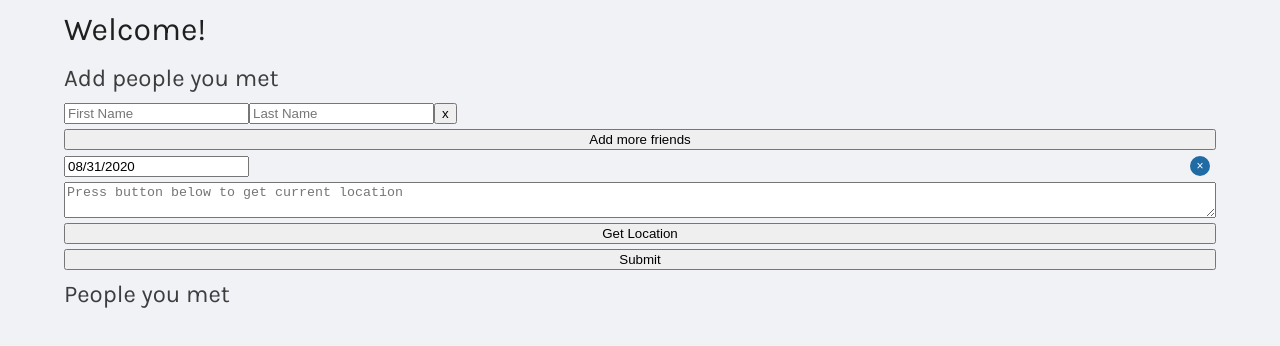
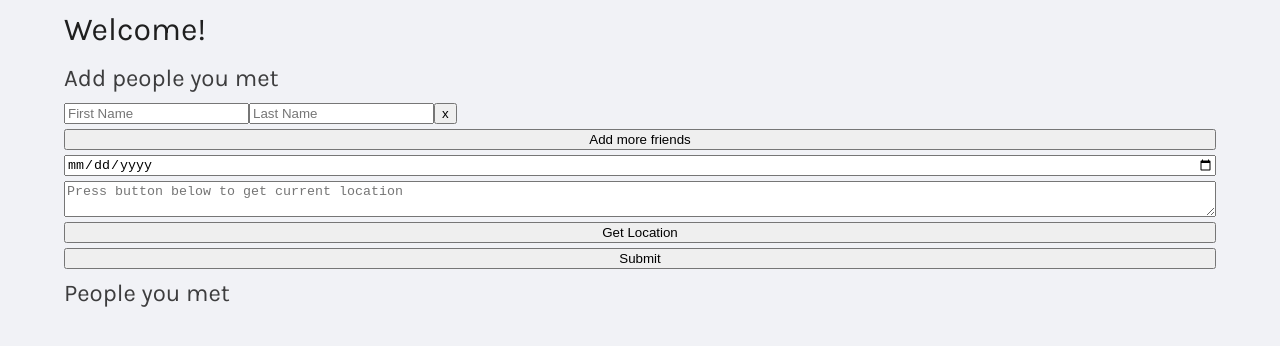
Before and after one commit to mar-zim/spread-love, a React (Create React App) app: page / in a window 1280 px wide. Shown: the top 346 px of the page. Built offline with nearby package versions, Linux system fonts and the light colour scheme.

Commit message:
Fix date picker in form

```diff
--- a/package.json
+++ b/package.json
@@ -8,7 +8,6 @@
     "@testing-library/user-event": "^7.2.1",
     "axios": "^0.20.0",
     "react": "^16.13.1",
-    "react-datepicker": "^3.1.3",
     "react-dom": "^16.13.1",
     "react-hook-form": "^6.7.0",
     "react-scripts": "3.4.3",
--- a/src/components/AddPeopleForm.js
+++ b/src/components/AddPeopleForm.js
@@ -1,8 +1,7 @@
 import axios from 'axios'
 import React, { useState } from 'react'
-import ReactDatePicker from 'react-datepicker'
 import 'react-datepicker/dist/react-datepicker.css'
-import { Controller, useForm, useFieldArray } from 'react-hook-form'
+import { useForm, useFieldArray } from 'react-hook-form'
 import styled from 'styled-components'
 import { v4 as uuidv4 } from 'uuid'
 
@@ -80,28 +79,13 @@ export default function AddPeopleForm({ encounters, setEncounters }) {
           Add more friends
         </button>
         {errors.friends && <div>Please enter first and last name</div>}
-        <Controller
-          control={control}
+        <input
+          type="date"
           name="date"
-          defaultValue={new Date()}
-          render={({ onChange, onBlur, value }) => (
-            <ReactDatePicker
-              onChange={onChange}
-              onBlur={onBlur}
-              selected={value}
-              dateFormat="MM/dd/yyyy"
-              maxDate={new Date()}
-              showTimeSelect={false}
-              todayButton="Today"
-              dropdownMode="select"
-              isClearable
-              placeholderText="Click to select date"
-              shouldCloseOnSelect
-            />
-          )}
-          rules={{
+          ref={register({
             required: true,
-          }}
+          })}
+          placeholder="Date"
         />
         {errors.date && <div>Please select a date</div>}
         <textarea
--- a/src/components/ListItem.js
+++ b/src/components/ListItem.js
@@ -1,15 +1,13 @@
 import React from 'react'
 
 export default function ListItem({ encounter }) {
-  const day = encounter.date.getDate()
-  const month = encounter.date.getMonth()
-  const year = encounter.date.getFullYear()
+  // const day = encounter.date.getDate()
+  // const month = encounter.date.getMonth()
+  // const year = encounter.date.getFullYear()
 
   return (
     <>
-      <h4>
-        Date: {month}/{day}/{year}
-      </h4>
+      <h4>Date: {encounter.date}</h4>
       <div>People:</div>
       <ul>
         {encounter.friends.map((friend) => (
--- a/src/pages/Home.js
+++ b/src/pages/Home.js
@@ -1,9 +1,18 @@
-import React, { useState } from 'react'
+import React, { useState, useEffect } from 'react'
 import AddPeopleForm from '../components/AddPeopleForm'
 import EncounterList from '../components/EncounterList'
+import { saveToLocal, loadFromLocal } from '../services/LocalStorage'
 
 export default function Home() {
-  const [encounters, setEncounters] = useState([])
+  const [encounters, setEncounters] = useState(
+    loadFromLocal('encounterList') || []
+  )
+  console.log(encounters)
+
+  useEffect(() => {
+    saveToLocal('encounterList', encounters)
+  }, [encounters])
+
   return (
     <>
       <h2>Welcome!</h2>
```
Also changed, not shown: 1 other file (tests, documents, lock files or other folders).
